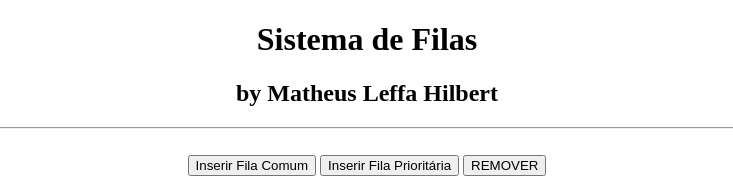
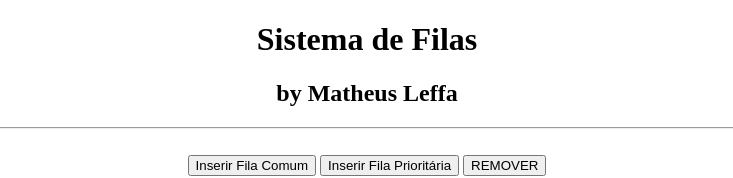
Before and after one commit to MatheusLeffa/Sistema-de-Filas, a plain HTML site: page Sistema de Filas/index.html in a window 1280 px wide. Shown: the top 178 px of the page, without its empty margins (273-1006 px from the left). Drawn offline with Linux system fonts and the light colour scheme.

Commit message:
Modifiquei meu nome no index.html

```diff
--- a/Sistema de Filas/index.html
+++ b/Sistema de Filas/index.html
@@ -14,7 +14,7 @@
   <header>
     <h1>Sistema de Filas</h1>
     <h2>
-      by Matheus Leffa Hilbert
+      by Matheus Leffa
     </h2>
   </header>
 
```
